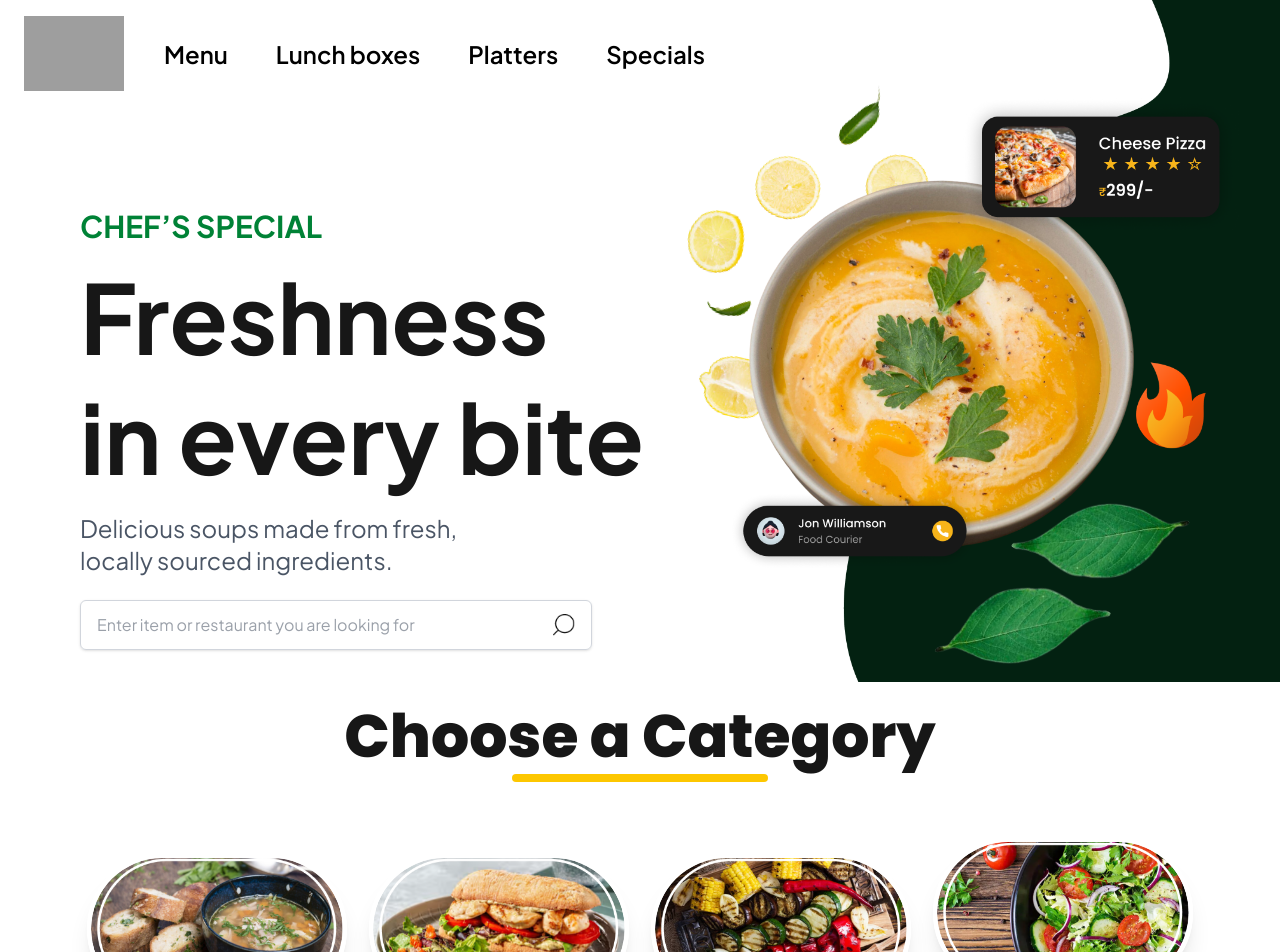
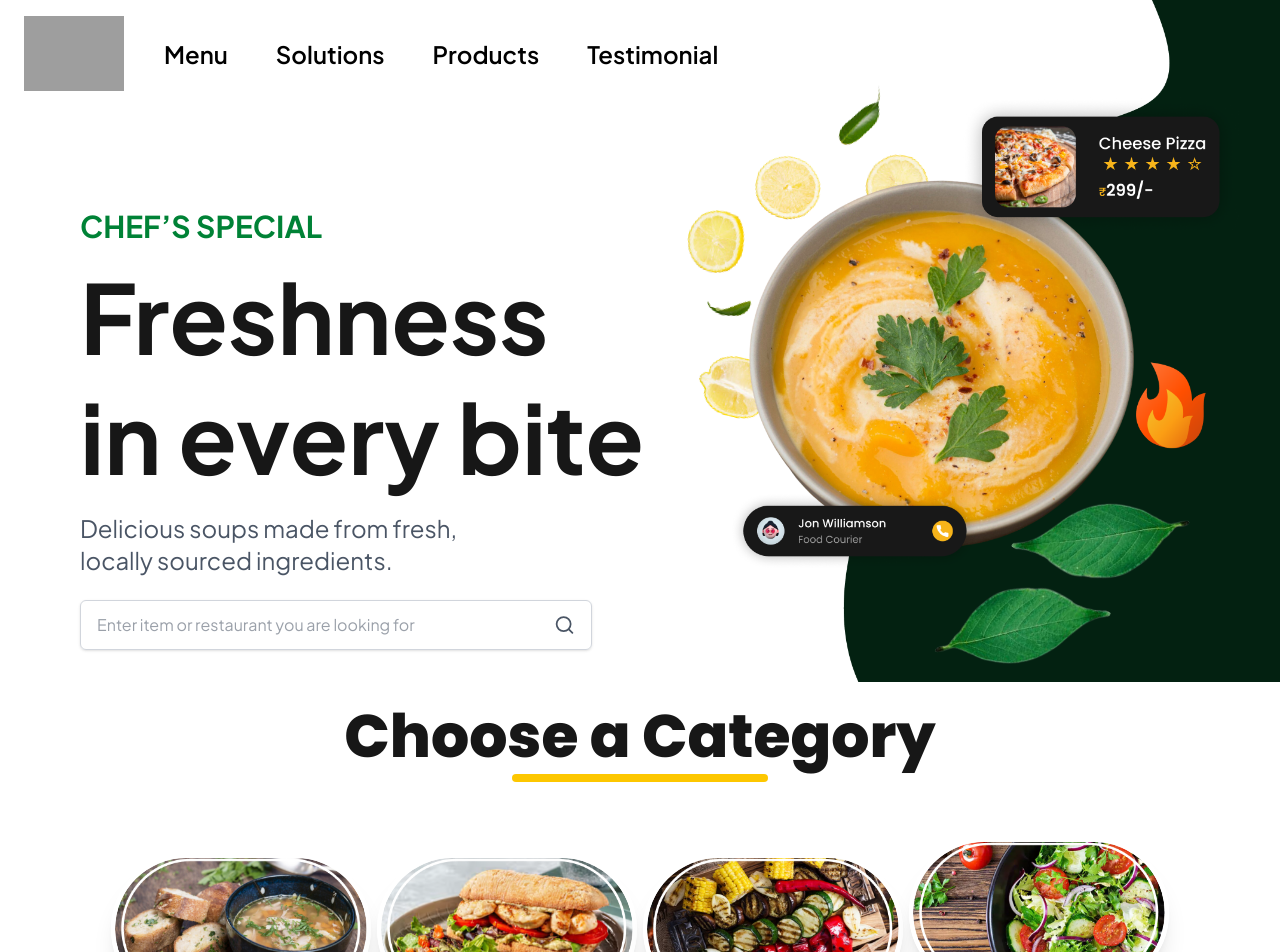
Before and after one commit to Av-technosys/Soup-X, a Next.js app: page / in a window 1280 px wide. Shown: the top 952 px of the page. Built offline with nearby package versions, Linux system fonts and the light colour scheme; grey boxes are pictures that could not be loaded.

Commit message:
redirect

```diff
--- a/app/globals.css
+++ b/app/globals.css
@@ -4,6 +4,10 @@
 :root {
   --background: #ffffff;
   --foreground: #171717;
+}
+
+html {
+  scroll-behavior: smooth;
 }
 
 @theme inline {
--- a/src/components/BusinessVerticals.tsx
+++ b/src/components/BusinessVerticals.tsx
@@ -75,7 +75,8 @@ export default function BusinessVerticals() {
   ];
 
   return (
-    <section className="w-full ">
+    <section id="solution" className="w-full ">
+      <div className="max-w-[1400px] mx-auto px-4 lg:px-8">
         {/* MAIN HEADING */}
         <div className="text-center mt-16 mb-6">
           <motion.h2
@@ -156,12 +157,14 @@ export default function BusinessVerticals() {
                       ))}
                     </ul>
 
+                    <a href="/contact">
                       <button
                         className="mt-6 bg-green-700 text-white text-xl font-semibold px-6 py-3 rounded-lg hover:bg-green-800 transition shadow-lg"
                         style={{ fontFamily: "Plus Jakarta Sans" }}
                       >
                         {item.button}
                       </button>
+                    </a>
                   </motion.div>
 
                   {/* IMAGE AREA */}
@@ -187,6 +190,7 @@ export default function BusinessVerticals() {
             );
           })}
         </div>
+      </div>
     </section>
   );
 }
--- a/src/components/Categories.tsx
+++ b/src/components/Categories.tsx
@@ -27,8 +27,9 @@ export default function Categories() {
   ];
 
   return (
-    <section className="w-full mt-6 px-6 md:px-24">
+    <section id="menu" className="w-full mt-6 px-6 md:px-24">
       {/* TITLE + LINE */}
+      <div className="max-w-[1400px] mx-auto px-4 lg:px-8 relative">
         <div className="text-center">
           <h2
             className=" text-4xl md:text-6xl font-extrabold "
@@ -70,6 +71,7 @@ export default function Categories() {
             </div>
           ))}
         </div>
+      </div>
     </section>
   );
 }
--- a/src/components/Footer.tsx
+++ b/src/components/Footer.tsx
@@ -1,6 +1,7 @@
 export default function Footer() {
   return (
-    <footer className="w-full bg-[#022D1B] text-white pt-24 pb-10">
+    <footer className="w-full  bg-[#022D1B] text-white pt-24 pb-10">
+      <div className="max-w-[1400px] mx-auto px-4 lg:px-8 relative">
         {/* TOP CTA SECTION */}
         <div className="text-center px-4">
           <h2
@@ -110,6 +111,7 @@ export default function Footer() {
             </ul>
           </div>
         </div>
+      </div>
     </footer>
   );
 }
--- a/src/components/Hero.tsx
+++ b/src/components/Hero.tsx
@@ -1,11 +1,12 @@
 "use client";
 
+import { Search } from "lucide-react";
 import Image from "next/image";
 
 export default function Hero() {
   return (
     <section
-      className=" mx-auto flex w-full h-full  "
+      className=" max-w-[1800px] mx-auto flex w-full h-full  "
       style={{ fontFamily: "Plus Jakarta Sans" }}
     >
       {/* LEFT SECTION */}
@@ -15,9 +16,10 @@ export default function Hero() {
         <h1 className="  text-5xl md:text-8xl font-bold leading-tight mt-3">
           Freshness <br /> in every bite
         </h1>
-        <p className="text-gray-600 font-normal text-2xl mt-4 max-w-md">
+        <p className="text-gray-600 font-normal md:text-left text-center text-2xl mt-4 max-w-md">
           Delicious soups made from fresh, locally sourced ingredients.
         </p>
+
         {/* Search Box */}
         <div className="mt-6 w-full max-w-lg">
           <div className="flex items-center border border-gray-300 rounded-md px-4 py-3 shadow-sm">
@@ -26,7 +28,9 @@ export default function Hero() {
               placeholder="Enter item or restaurant you are looking for"
               className="w-full outline-none text-gray-700"
             />
-            <Image src="/vector.png" width={22} height={22} alt="search" />
+
+            {/* Lucide Search Icon */}
+            <Search size={22} className="text-gray-600" />
           </div>
         </div>
       </div>
--- a/src/components/Navbar.tsx
+++ b/src/components/Navbar.tsx
@@ -42,11 +42,12 @@ export default function Navbar() {
 
   return (
     <nav
-      className="absolute top-0 left-0 w-full z-50 bg-transparent"
+      className="absolute top-0 left-0 w-full z-50 bg-transparent "
       style={{ fontFamily: "Plus Jakarta Sans" }}
     >
-      <div className="max-w-full mx-auto px-6 py-4 flex items-center justify-between md:justify-start">
+      <div className="max-w-[1800px] mx-auto px-6 py-4 flex items-center justify-between md:justify-start">
         {/* LEFT LOGO */}
+        <a href="/">
           <Image
             src="/image 114.png"
             alt="SoupX Logo"
@@ -54,13 +55,36 @@ export default function Navbar() {
             height={80}
             className="object-contain"
           />
+        </a>
 
         {/* DESKTOP MENU */}
         <ul className="hidden md:flex items-center gap-12 text-black font-semibold text-2xl ml-10">
-          <li className="cursor-pointer hover:text-green-600">Menu</li>
-          <li className="cursor-pointer hover:text-green-600">Lunch boxes</li>
-          <li className="cursor-pointer hover:text-green-600">Platters</li>
-          <li className="cursor-pointer hover:text-green-600">Specials</li>
+          <li>
+            <a href="#menu" className="cursor-pointer hover:text-green-600">
+              Menu
+            </a>
+          </li>
+
+          <li>
+            <a href="#solution" className="cursor-pointer hover:text-green-600">
+              Solutions
+            </a>
+          </li>
+
+          <li>
+            <a href="#product" className="cursor-pointer hover:text-green-600">
+              Products
+            </a>
+          </li>
+
+          <li>
+            <a
+              href="#testimonial"
+              className="cursor-pointer hover:text-green-600"
+            >
+              Testimonial
+            </a>
+          </li>
         </ul>
 
         {/* MOBILE HAMBURGER */}
@@ -78,10 +102,32 @@ export default function Navbar() {
         `}
       >
         <ul className="flex flex-col gap-6">
-          <li className="cursor-pointer hover:text-green-600">Menu</li>
-          <li className="cursor-pointer hover:text-green-600">Lunch boxes</li>
-          <li className="cursor-pointer hover:text-green-600">Platters</li>
-          <li className="cursor-pointer hover:text-green-600">Specials</li>
+          <li>
+            <a href="#menu" className="cursor-pointer hover:text-green-600">
+              Menu
+            </a>
+          </li>
+
+          <li>
+            <a href="#solution" className="cursor-pointer hover:text-green-600">
+              Solutions
+            </a>
+          </li>
+
+          <li>
+            <a href="#products" className="cursor-pointer hover:text-green-600">
+              Products
+            </a>
+          </li>
+
+          <li>
+            <a
+              href="#testimonial"
+              className="cursor-pointer hover:text-green-600"
+            >
+              Testimonial
+            </a>
+          </li>
         </ul>
       </div>
     </nav>
--- a/src/components/TetraPack.tsx
+++ b/src/components/TetraPack.tsx
@@ -4,8 +4,10 @@ import Image from "next/image";
 
 export default function TetraPack() {
   return (
-    <section className="relative w-full mt-10 py-10  overflow-hidden">
-      {/* TOP YELLOW LINE */}
+    <section
+      id="product"
+      className="relative w-full mt-10 py-10  overflow-hidden"
+    >
       <div className="text-center mb-4">
         <h2
           className="text-4xl md:text-6xl font-extrabold "
@@ -15,10 +17,23 @@ export default function TetraPack() {
         </h2>
         <div className=" mt-2 h-2 w-40 md:w-64 bg-yellow-400 mx-auto rounded-full"></div>
       </div>
+      {/* TOP YELLOW LINE */}
+      <div className="w-full bg-[#032111] ">
+        <div className="max-w-[1400px] mx-auto px-4 lg:px-8 relative">
+          {/* <div className="text-center mb-4">
+          <h2
+            className="text-4xl md:text-6xl font-extrabold "
+            style={{ fontFamily: "Poppins" }}
+          >
+            Upcoming Products
+          </h2>
+          <div className=" mt-2 h-2 w-40 md:w-64 bg-yellow-400 mx-auto rounded-full"></div>
+        </div> */}
 
           {/* MAIN CONTENT GRID */}
           <div className=" py-8 grid grid-cols-1 md:grid-cols-2   items-center bg-[#032111]">
             {/* LEFT: TWO IMAGES → TETRA PACK + SOUP BOWL */}
+
             <div className=" md:flex ">
               {/* Tetra Pack */}
               <Image
@@ -31,7 +46,7 @@ export default function TetraPack() {
 
               {/* Soup Bowl */}
               <Image
-            className=" md:ml-40 absolute top-96 md:top-48 left-20  md:left-0 md:-bottom-10"
+                className=" md:ml-40 absolute top-80 md:top-20 left-20  md:left-0 md:bottom-0"
                 src="/tea.png"
                 alt="Soup Bowl"
                 width={600}
@@ -54,7 +69,8 @@ export default function TetraPack() {
                 <div className="md:border-r-2 md:border-b-2 p-4 border-r-[#FF4E65] border-b-[#EE27FF] ">
                   <h3 className="text-3xl font-medium">Gabe Valdivia</h3>
                   <p className="text-gray-300 text-sm mt-2 font-normal">
-                I am design at chef, where he is making it possible to order.
+                    I am design at chef, where he is making it possible to
+                    order.
                   </p>
                   {/* <div className="h-[2px] w-full bg-yellow-400 mt-3"></div> */}
                 </div>
@@ -70,7 +86,8 @@ export default function TetraPack() {
                 <div className=" p-4   ">
                   <h3 className="text-3xl font-medium">Oleg Panichev</h3>
                   <p className="text-gray-300 text-sm mt-2 font-normal">
-                I am a product Designer at Facebook working at the intersection.
+                    I am a product Designer at Facebook working at the
+                    intersection.
                   </p>
                   {/* <div className="h-[2px] w-full bg-blue-500 mt-3"></div> */}
                 </div>
@@ -85,6 +102,8 @@ export default function TetraPack() {
               </div>
             </div>
           </div>
+        </div>
+      </div>
     </section>
   );
 }
--- a/src/components/testimonials.tsx
+++ b/src/components/testimonials.tsx
@@ -4,7 +4,11 @@ import Image from "next/image";
 
 export default function TestimonialSection() {
   return (
-    <section className="    relative w-full py-20 bg-white overflow-hidden">
+    <section
+      id="testimonial"
+      className="    relative w-full py-20 bg-white overflow-hidden"
+    >
+      <div className="max-w-screen-2xl w-full mx-auto px-4 lg:px-8 relative">
         {/* FLOATING USER IMAGES */}
         <Image
           src="/test1.png"
@@ -106,11 +110,11 @@ export default function TestimonialSection() {
                   className="object-contain"
                 />
               </span>
-            Elementum delivered the site within the timeline as they requested.
-            In the end, the client found a 50% increase in traffic within days
-            since its launch. They also had an impressive ability to use
-            technologies that the company hasn’t used, which have also proved to
-            be easy to use and reliable.
+              Elementum delivered the site within the timeline as they
+              requested. In the end, the client found a 50% increase in traffic
+              within days since its launch. They also had an impressive ability
+              to use technologies that the company hasn’t used, which have also
+              proved to be easy to use and reliable.
               {/* <span className="text-4xl -mb-10 font-serif ml-2">”</span> */}
             </p>
             {/* <Image
@@ -122,6 +126,7 @@ export default function TestimonialSection() {
           /> */}
           </div>
         </div>
+      </div>
     </section>
   );
 }
```
Lines whose indentation alone changed are shown as unchanged.
